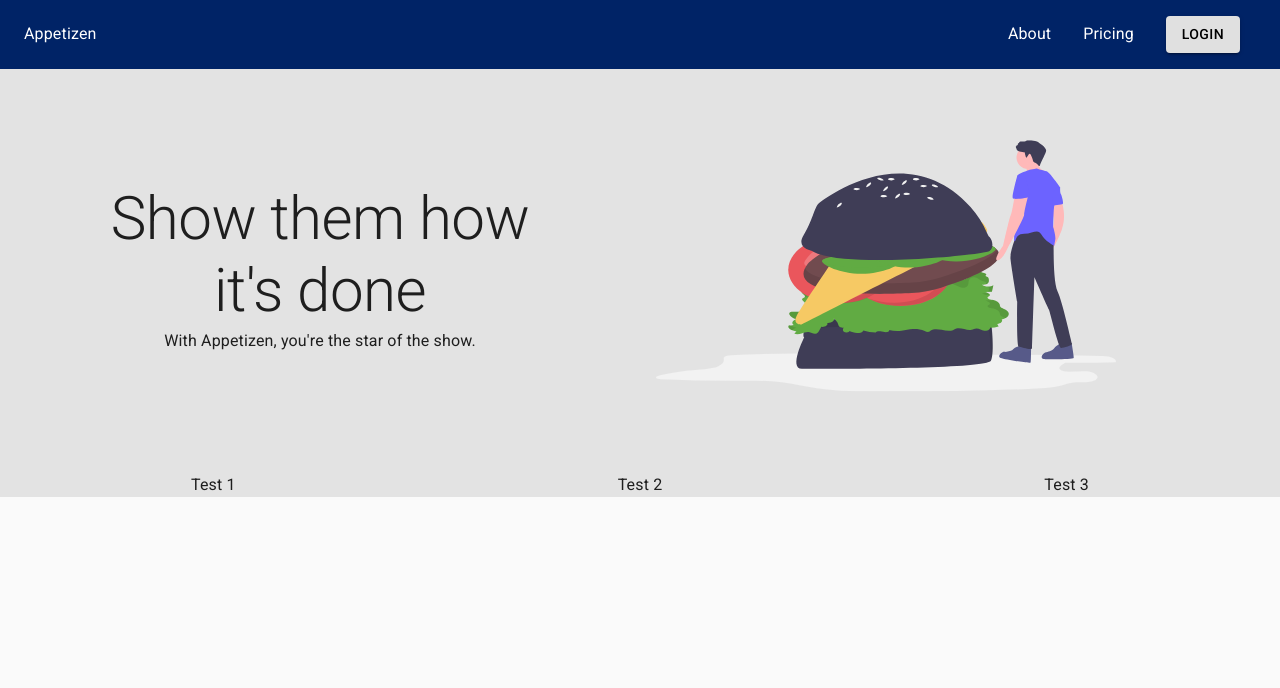
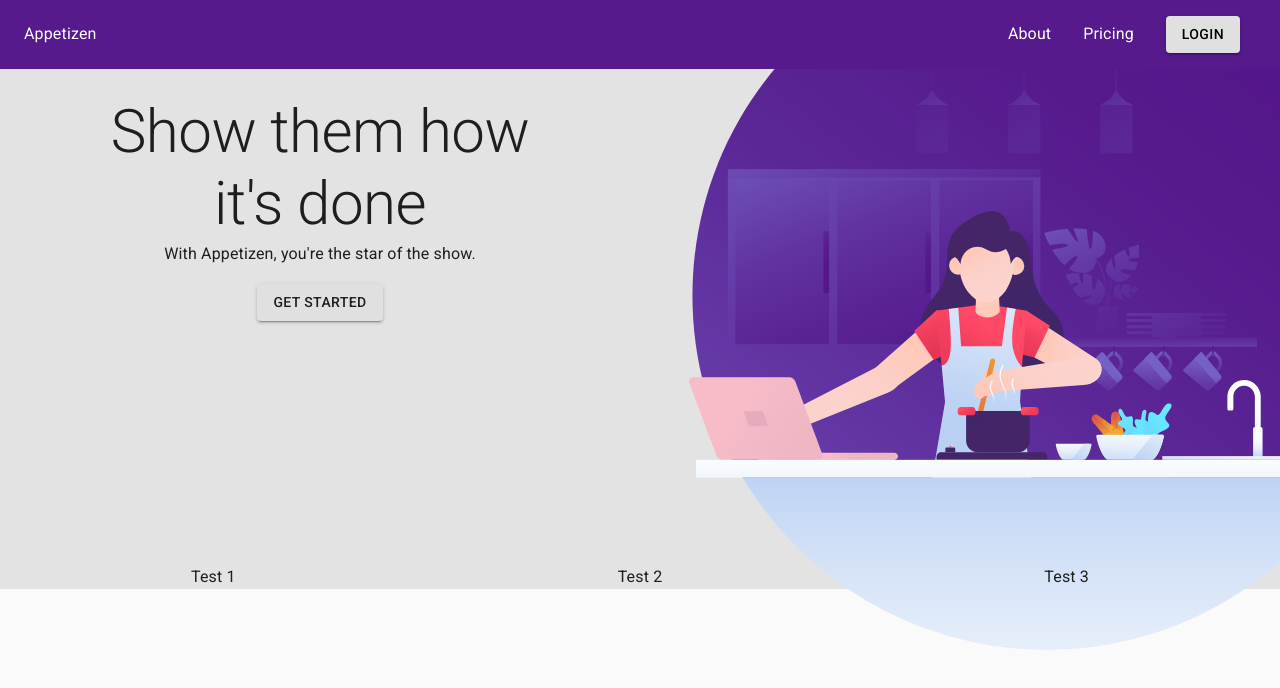
Before and after one commit to pshushereba/appetizen-fe, a React app: page / in a window 1280 px wide. Shown: the top 688 px of the page. Built offline with nearby package versions, Linux system fonts and the light colour scheme.

Commit message:
Added homepage hero image.

```diff
--- a/src/App.js
+++ b/src/App.js
@@ -8,6 +8,7 @@ import HomePage from "./components/HomePage.js";
 import Dashboard from "./components/dashboard/Dashboard.js";
 import Login from "./components/Login.js";
 import About from "./components/About.js";
+import SignUp from "./components/SignUp.js";
 import Pricing from "./components/Pricing.js";
 
 function App() {
@@ -18,6 +19,7 @@ function App() {
         <Route path="/login" component={Login} />
         <Route path="/about" component={About} />
         <Route path="/pricing" component={Pricing} />
+        <Route path="/signup" component={SignUp} />
         <PrivateRoute
           exact
           path={`/:username/dashboard`}
--- a/src/components/HomePage.js
+++ b/src/components/HomePage.js
@@ -1,23 +1,25 @@
 import React from "react";
 import Nav from "./Nav.js";
+import { Link } from "react-router-dom";
 import { makeStyles } from "@material-ui/core/styles";
 import Cssbaseline, { CssBaseline } from "@material-ui/core";
-import { Grid, Typography } from "@material-ui/core/";
+import { Grid, Typography, Button } from "@material-ui/core/";
 import home_burger from "../assets/homepage_burger.svg";
+import homepage_kitchen from "../assets/homepage_kitchen.svg";
 
 const useStyles = makeStyles((theme) => ({
   container: {
-    display: "flex",
-    justifyContent: "space-around",
     width: "100%",
     backgroundColor: "#e3e3e3",
     paddingTop: "2rem",
   },
   img: {
-    height: "308px",
-    width: "460px",
-    borderRadius: "10px",
-    margin: theme.spacing(2),
+    marginTop: -theme.spacing(4),
+  },
+  btnContainer: {
+    display: "flex",
+    justifyContent: "center",
+    marginTop: theme.spacing(2),
   },
 }));
 
@@ -30,7 +32,7 @@ const HomePage = () => {
       <CssBaseline />
       <Grid container direction="column" className={classes.container}>
         <Grid item>
-          <Grid container alignItems="center">
+          <Grid container>
             <Grid item xs={12} sm={6}>
               <Typography variant="h2" align="center">
                 Show them how
@@ -39,15 +41,24 @@ const HomePage = () => {
               <Typography variant="subtitle1" align="center">
                 With Appetizen, you're the star of the show.
               </Typography>
+              <div className={classes.btnContainer}>
+                <Button component={Link} to="/signup" variant="contained">
+                  Get Started
+                </Button>
+              </div>
             </Grid>
             <Grid item xs={12} sm={6}>
-              <img src={home_burger} alt="testing" className={classes.img} />
+              <img
+                src={homepage_kitchen}
+                alt="testing"
+                className={classes.img}
+              />
             </Grid>
           </Grid>
         </Grid>
 
         <Grid item>
-          <Grid container className={classes.container}>
+          <Grid container justify="space-around">
             <Grid item>
               <Typography>Test 1</Typography>
             </Grid>
--- /dev/null
+++ b/src/components/SignUp.js
@@ -0,0 +1,13 @@
+import React from "react";
+import Nav from "./Nav.js";
+
+const Signup = () => {
+  return (
+    <>
+      <Nav />
+      <h1>Placeholder signup component</h1>
+    </>
+  );
+};
+
+export default Signup;
--- a/src/components/styles/Theme.js
+++ b/src/components/styles/Theme.js
@@ -3,7 +3,7 @@ import { createMuiTheme } from "@material-ui/core/styles";
 const theme = createMuiTheme({
   palette: {
     primary: {
-      main: "#002366",
+      main: "#561A8D",
     },
   },
 });
```
Also changed, not shown: src/assets/homepage_kitchen.svg (added).
